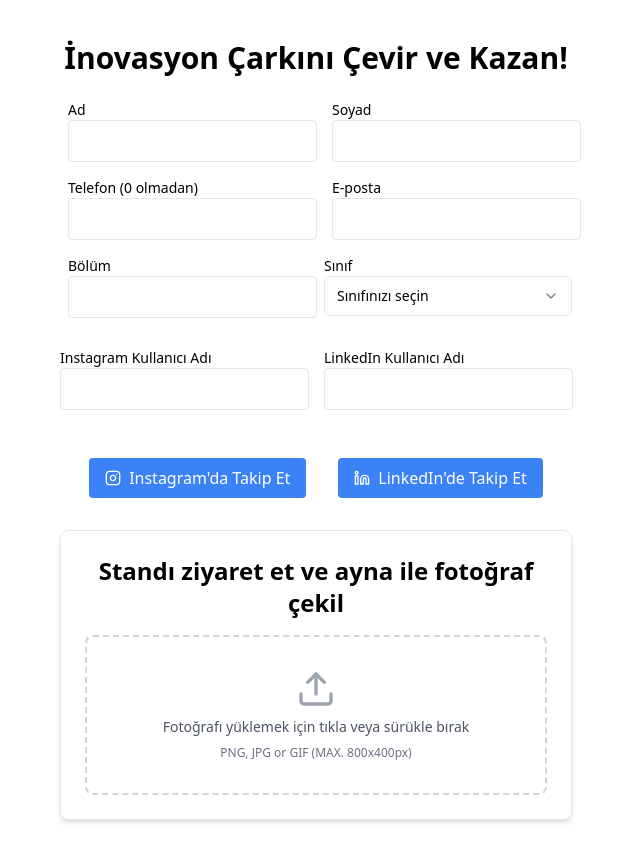
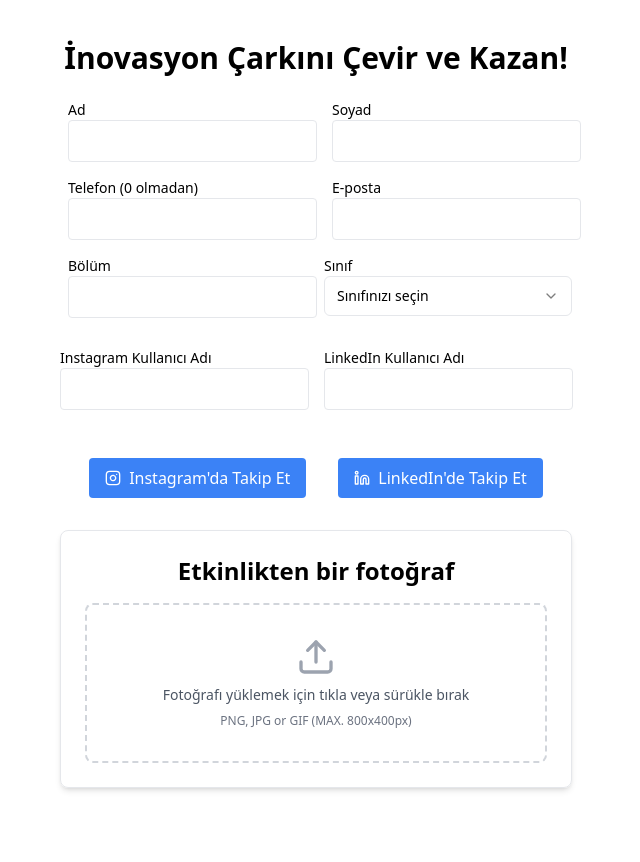
Before and after one commit to talhaerkul/wheel, a Next.js app: page / in a window 1280 px wide. Shown: the top 862 px of the page, without its empty margins (324-964 px from the left). Built offline with nearby package versions, Linux system fonts and the light colour scheme; no server answers.

Commit message:
Edit small change

```diff
--- a/app/page.js
+++ b/app/page.js
@@ -392,7 +392,7 @@ export default function Home() {
 
         <div className="max-w-lg mx-auto mt-8 p-6 border rounded-lg shadow-md">
           <h2 className="text-2xl font-bold mb-4 text-center">
-            Standı ziyaret et ve ayna ile fotoğraf çekil
+            Etkinlikten bir fotoğraf
           </h2>
           <div className="space-y-4">
             <div
```
